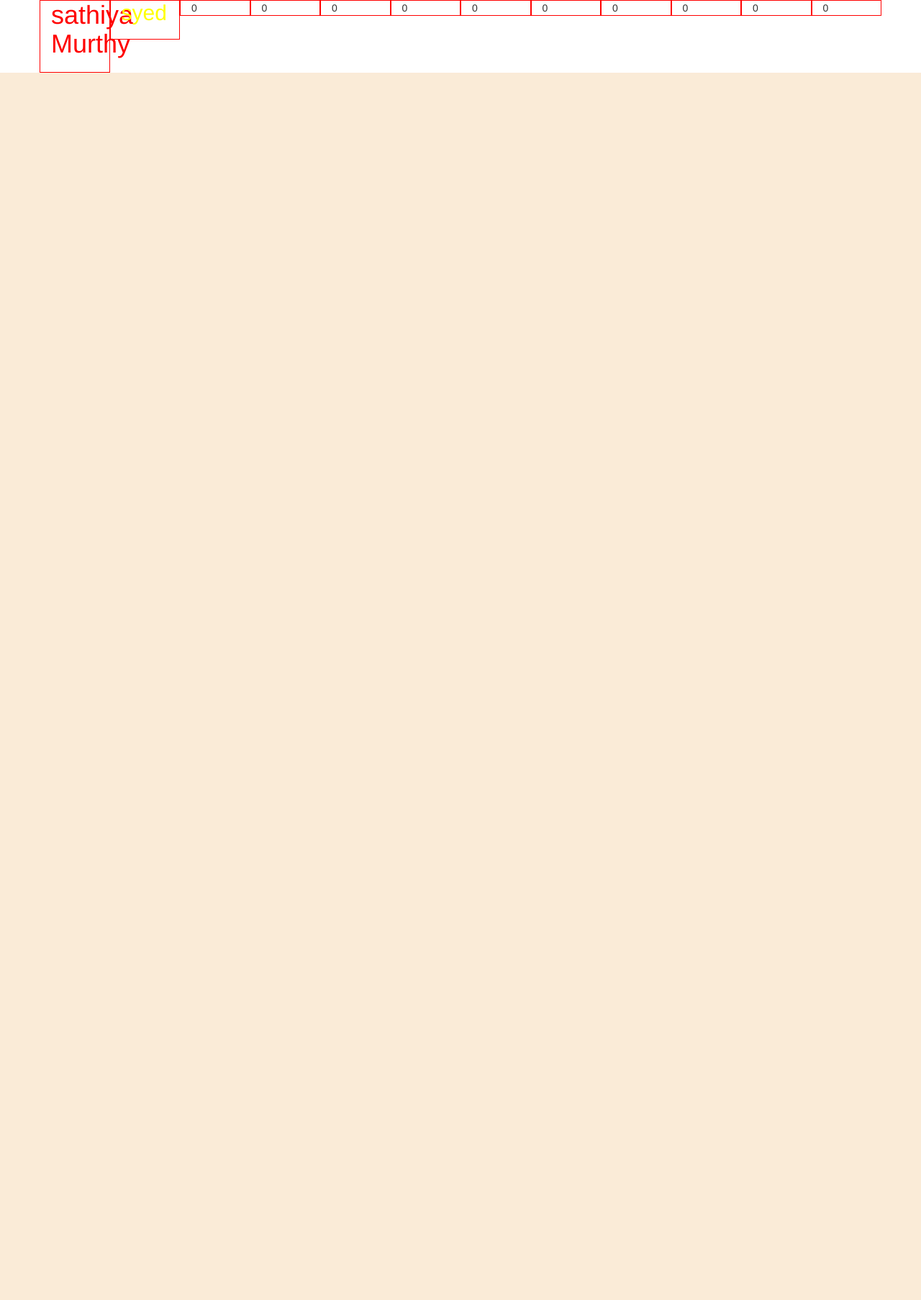
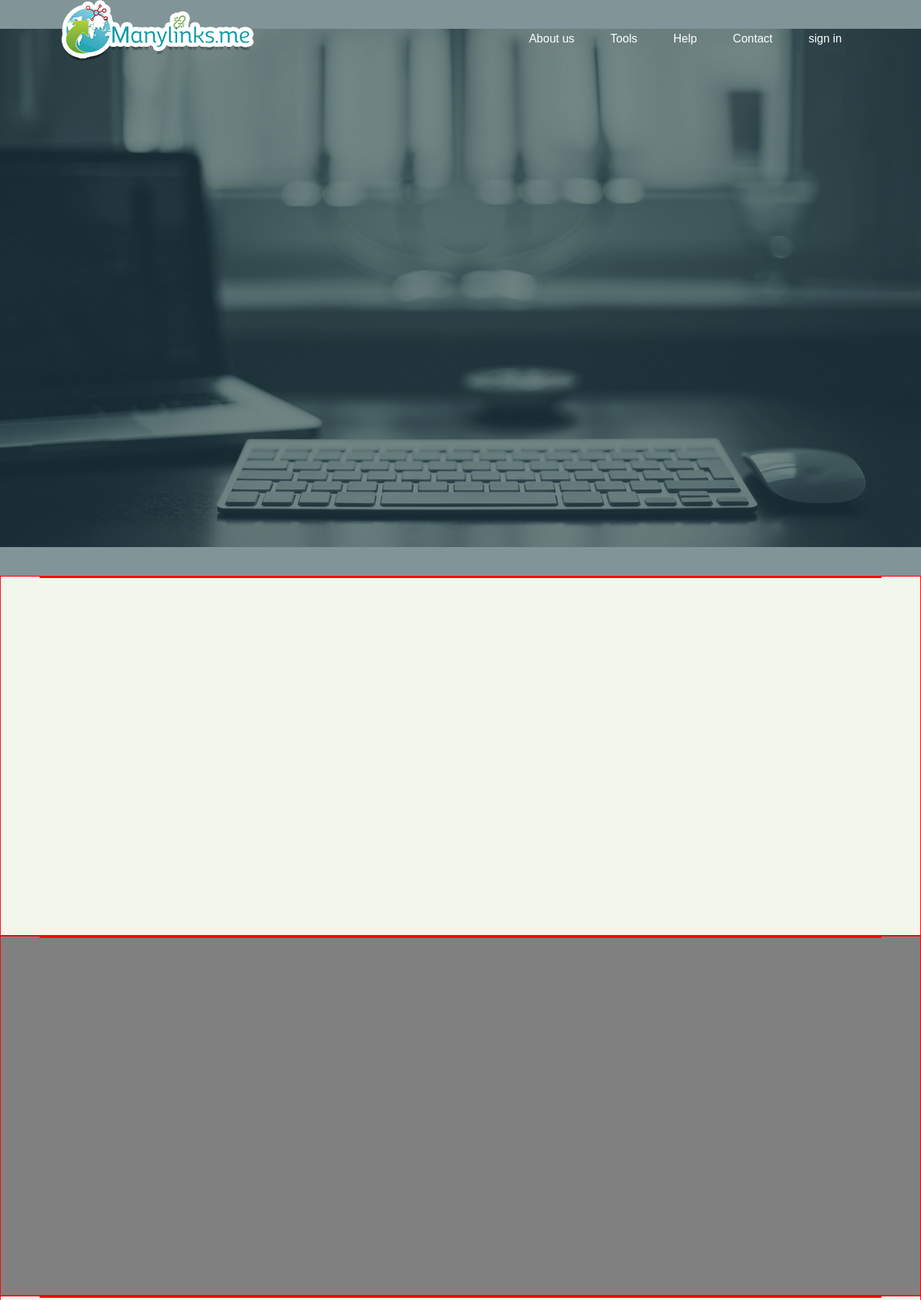
Before and after one commit to iz-sathiya/manilinks, a plain HTML site: page index.html in a window 1280 px wide. Shown: the top 1806 px of the page at 72% size. Before the commit the page ends 800 px from the top, so only its background shows below. Drawn offline with Linux system fonts and the light colour scheme.

Commit message:
#new changes

```diff
--- a/assets/sass/_common.scss
+++ b/assets/sass/_common.scss
@@ -148,13 +148,3 @@ a {
   //  @include opacity(0.8);
 
 .test { border:1px solid red}
-
-
-h1 {
-  color:$sathya;
-}
-
-
-h2 {
-  color:$raj;
-}
--- /dev/null
+++ b/assets/sass/_theme.scss
@@ -0,0 +1,93 @@
+/* Theme .scss*/
+
+
+
+h1 {
+  color:$primary;
+}
+
+
+body{ font-size: 16px; }
+
+header{
+  position: fixed;
+  width: 100%;
+  text-align: center;
+  line-height: 108px;
+  height: 108px;
+  color: #fff;
+  font-family: 'PT Sans', sans-serif;
+  z-index: 3;
+
+	  &.sticky {
+		  line-height:90px;
+		  height:90px;
+		  background: $gray;
+		  text-align: left;
+		  padding-left: 20px;
+
+         a {
+  			padding: 20px 25px;
+  			font-size: 16px;
+
+  		}
+
+	}
+
+  ul{
+  	float:right;
+
+  	li {
+  		float: left;
+  		a {
+  			padding: 20px 25px;
+  			color:$white;
+
+  		} // header > ul > li > a
+  	}  // header > ul > li
+  } // header > ul
+} // header
+
+
+
+header.sticky .main-logo, header .sticky-logo  {  display: none;}
+header.sticky .sticky-logo, header .main-logo { display: block;}
+header.sticky .logo a { padding: 0px;  margin-top: 11px;  display: block;}
+
+main {
+    background:url(../images/home-main-bg.jpg) no-repeat center;
+    background-size: 100%;
+  	height:100vh;
+  	position:relative;
+  	z-index:2;
+
+  	&:before {
+		content:"";
+	  	width:100%;
+	  	height:100vh;
+	  	background-color:rgba($gray-dark, 0.5);
+	  	position:absolute;
+	  	z-index:1;
+  	} // main:before
+} // main
+
+
+
+.light-blue
+{
+    background: $half-white;
+    height:500px;
+}
+
+
+.gray-bg {
+
+	background:$gray;
+	height:500px;
+}
+
+footer {
+  background: $footer-bg; height: 50px;
+}
+
+// .light-blue{background:$lignt-blue};
--- a/assets/sass/_variables.scss
+++ b/assets/sass/_variables.scss
@@ -4,9 +4,14 @@ $green :green;
 $yellow :yellow;
 $blue :blue;
 $gray :gray;
+$gray-dark :#052b30 ;
 $white :white;
 
 
-$primary : #3d3d3d;
-$sathya: red;
-$raj:yellow;
+$primary : #27a5b7; // vblue/green
+$secondary: #a4c838; // Green
+$half-white: #f2f6ed;
+$black:#1d3238;
+
+
+$footer-bg:#283e43;
--- a/assets/sass/style.scss
+++ b/assets/sass/style.scss
@@ -19,6 +19,8 @@
 @import "variables";
 @import "common";
 @import "fonts";
+// custom CSS
+@import "theme";
 
 
 
@@ -58,4 +60,12 @@ $asset-base-path: '../assets' !default;
 
 
 
+/* custom css Start */
+
+
+
+
+
+/* custom css End */
+
 /* Basic CSS */
--- a/index.html
+++ b/index.html
@@ -12,8 +12,87 @@
   </head>
   <body>
 
+  <header>
+    <div class="container">
 
-    <div class="container">
+      <!-- Logo -->
+      <div class="col-md-4">
+        <strong class="logo">
+          <a href="">
+            <img src="assets/images/logo.png" alt="manilinks" class="main-logo" />
+            </a>
+            <a href="">
+             <img src="assets/images/sticky-logo.png" alt="manilinks" class="sticky-logo" />
+              </a>
+          </strong>
+      </div>
+
+      <!-- Menu -->
+      <div class="col-md-8">
+        <nav>
+        <ul>
+          <li>
+            <a href="#0">About us</a>
+          </li>
+
+          <li>
+            <a href="#0">Tools</a>
+          </li>
+          <li>
+            <a href="#0">Help</a>
+          </li>
+          <li>
+            <a href="#0">Contact</a>
+          </li>
+          <li>
+            <a href="#0">sign in</a>
+          </li>
+        </ul>
+        </nav>
+      </div>
+  </div>
+  </header>
+
+
+  <div class="container-fluid ">
+    <div class="row">
+      <main class="banner">
+        <div class="container">
+
+        </div>
+      </main>
+    </div>
+  </div>
+
+  <div class="container-fluid light-blue test ">
+    <div class="row">
+      <div class="container test ">
+      </div>
+    </div>
+  </div>
+
+  <div class="container-fluid gray-bg test ">
+    <div class="row">
+      <div class="container test">
+      </div>
+    </div>
+  </div>
+
+  <div class="container-fluid light-blue test ">
+    <div class="row">
+      <div class="container test">
+      </div>
+    </div>
+  </div>
+
+  <footer>
+    <div class="container test">
+    </div>
+  </footer>
+
+
+
+<!--<div class="container">
       <div class="row">
         <div class="col-sm-1 test "><h1>sathiya Murthy</h1></div>
         <div class="col-sm-1 test"><h2>syed</h2></div>
@@ -28,10 +107,28 @@
         <div class="col-sm-1 test">0</div>
         <div class="col-sm-1 test">0</div>
       </div>
-    </div>
+    </div>-->
+
+
+
+
 
 
 
   <script src="assets/js/lib/jquery-2.2.4.js"></script>
+<script>
+
+$(window).scroll(function() {
+
+if ($(this).scrollTop() > 200){
+    $('header').addClass("sticky");
+  }
+  else{
+    $('header').removeClass("sticky");
+  }
+});
+
+</script>
+
   </body>
 </html>
```
Also changed, not shown: assets/css/style.css, assets/images/home-main-bg.jpg (added), assets/images/home-main-bg1.jpg (added), assets/images/left-img.png (added), assets/images/logo.png (added), assets/images/right-img.png (added), assets/images/sticky-logo.png (added), assets/images/top-icon.png (added).
